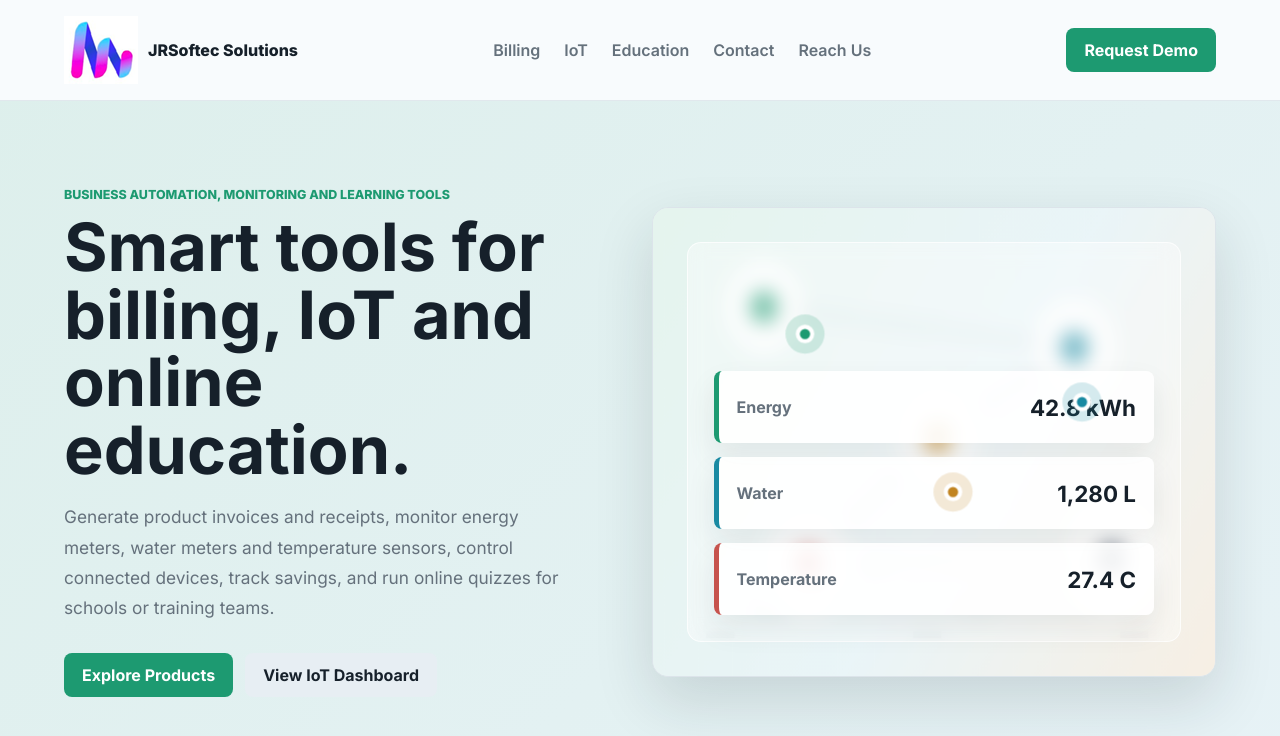
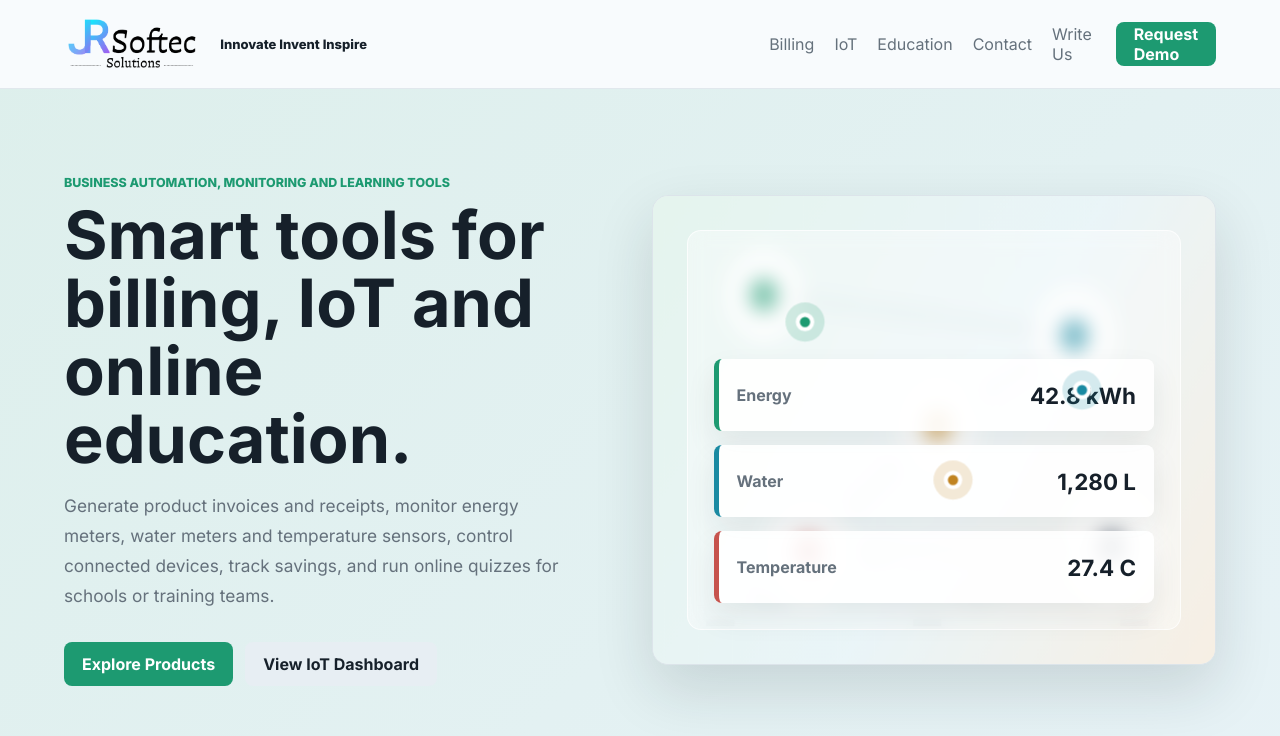
Before and after one commit to jrsoftec/jrsoftec.github.io, a plain HTML site: page index.html in a window 1280 px wide. Shown: the top 736 px of the page. Drawn offline with Linux system fonts and the light colour scheme.

Commit message:
Logo Images Updated

```diff
--- a/index.html
+++ b/index.html
@@ -4,7 +4,7 @@
     <meta charset="UTF-8" />
     <meta name="viewport" content="width=device-width, initial-scale=1.0" />
     <title>JRSoftec Solutions | Invoice, Sensors, Quiz and Education Tools</title>
-    <link rel="icon" type="image/x-icon" href="favicon.ico">
+    <link rel="icon" type="image/x-icon" href="JRSoftec_Logo.png">
     <meta
       name="description"
       content="JRSoftec Solutions provides invoice and receipt generators, energy and water meter monitoring, temperature IoT sensors, control systems, savings analytics, and online quiz tools."
@@ -21,15 +21,17 @@
     <header class="site-header">
       <a class="brand" href="#top" aria-label="JRSoftec Solutions home">
         <!--span class="brand-mark">SB</span-->
-        <img src="jrsoftec-logo.png"/>
-        <span>JRSoftec Solutions</span>
+        <!--img src="JRSoftec_Logo.png" width="10%"/-->
+        <img src="images/JRSoftec_text_logo.png" width="20%"/><br/>
+        <span style="font-size: small;">Innovate Invent Inspire</span>
       </a>
+
       <nav class="nav-links" aria-label="Main navigation">
         <a href="#billing">Billing</a>
         <a href="#iot">IoT</a>
         <a href="#education">Education</a>
         <a href="#contact">Contact</a>
-        <a href="#reachus">Reach Us</a>
+        <a href="#reachus">Write Us</a>
       </nav>
       <a class="header-cta" href="#contact">Request Demo</a>
     </header>
--- a/styles.css
+++ b/styles.css
@@ -70,9 +70,9 @@ a {
 .nav-links {
   display: flex;
   align-items: center;
-  gap: 24px;
+  gap: 20px;
   color: var(--muted);
-  font-weight: 600;
+  font-weight: 400;
 }
 
 .nav-links a:hover {
@@ -649,7 +649,7 @@ footer span:first-child {
   }
 }
 
-@media (max-width: 760px) {
+@media (max-width: 900px) {
   .site-header {
     position: static;
     align-items: flex-start;
```
Also changed, not shown: JROnly_logo-removebg-preview.png (added), JROnly_logo.png (added), JRSoftec_logo.png (added), images/JRSoftec_text_logo.png (added), jrsoftec-logo.png (deleted).
